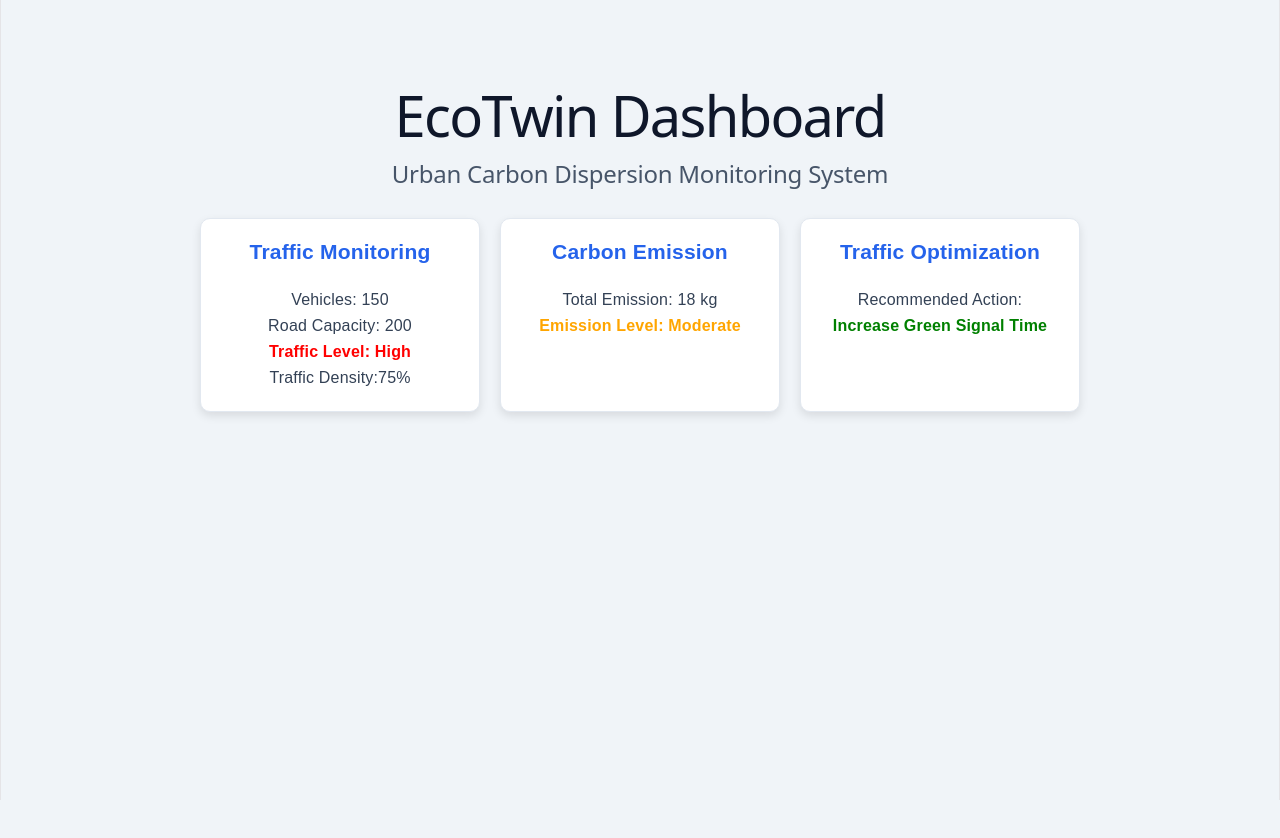
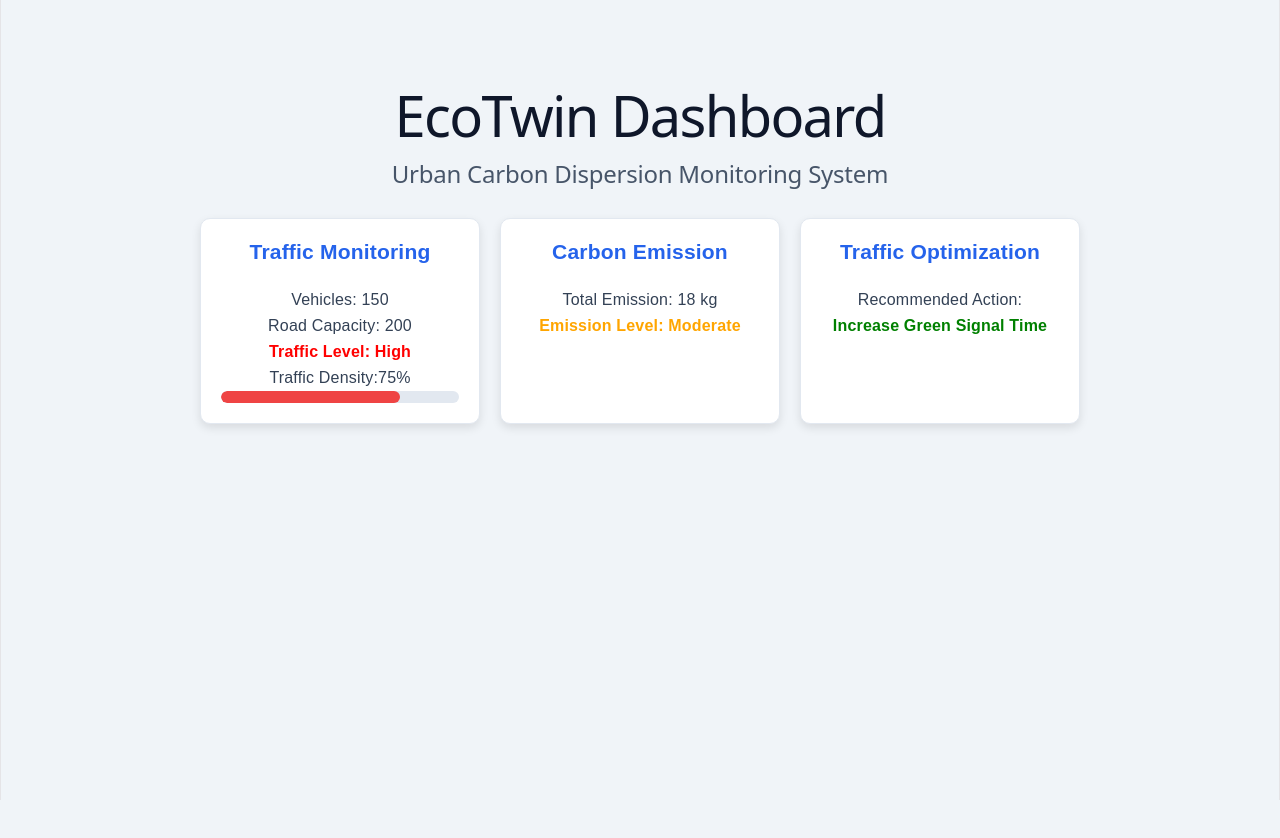
Before and after one commit to SHANUKRISHNAN/DS-AND-ML, a React app in the folder frontend/: page / in a window 1280 px wide. Built offline with nearby package versions, Linux system fonts and the light colour scheme; the HTML template or start-up script is replaced by a standard one.

Commit message:
Add traffic density progress bar

```diff
--- a/frontend/src/App.css
+++ b/frontend/src/App.css
@@ -75,3 +75,17 @@ p {
 .card:hover {
   transform: translateY(-5px);
 }
+.progress-bar {
+  width: 100%;
+  height: 12px;
+  background-color: #e2e8f0;
+  border-radius: 10px;
+  overflow: hidden;
+}
+
+.progress-fill {
+  width: 75%;
+  height: 100%;
+  background-color: #ef4444;
+  border-radius: 10px;
+}
--- a/frontend/src/App.jsx
+++ b/frontend/src/App.jsx
@@ -13,6 +13,9 @@ function App() {
           <p>Road Capacity: 200</p>
           <p className="high">Traffic Level: High</p>
           <p>Traffic Density:75%</p>
+          <div className="progress-bar">
+  <div className="progress-fill"></div>
+</div>
         </div>
 
         <div className="card">
```
